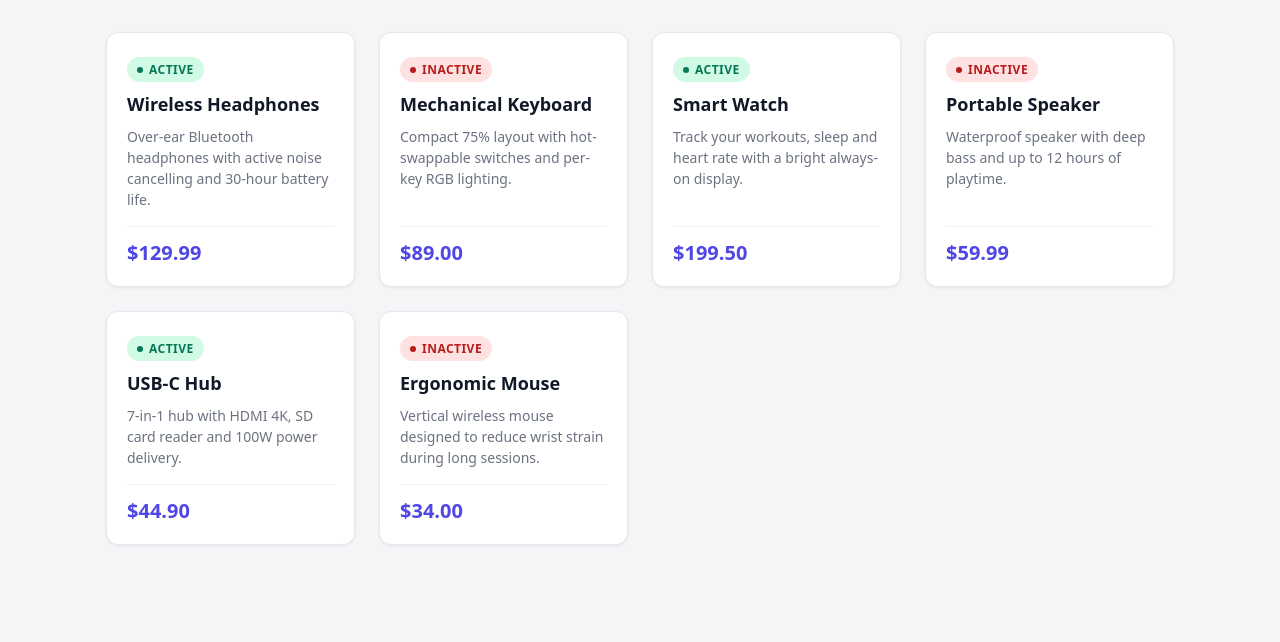
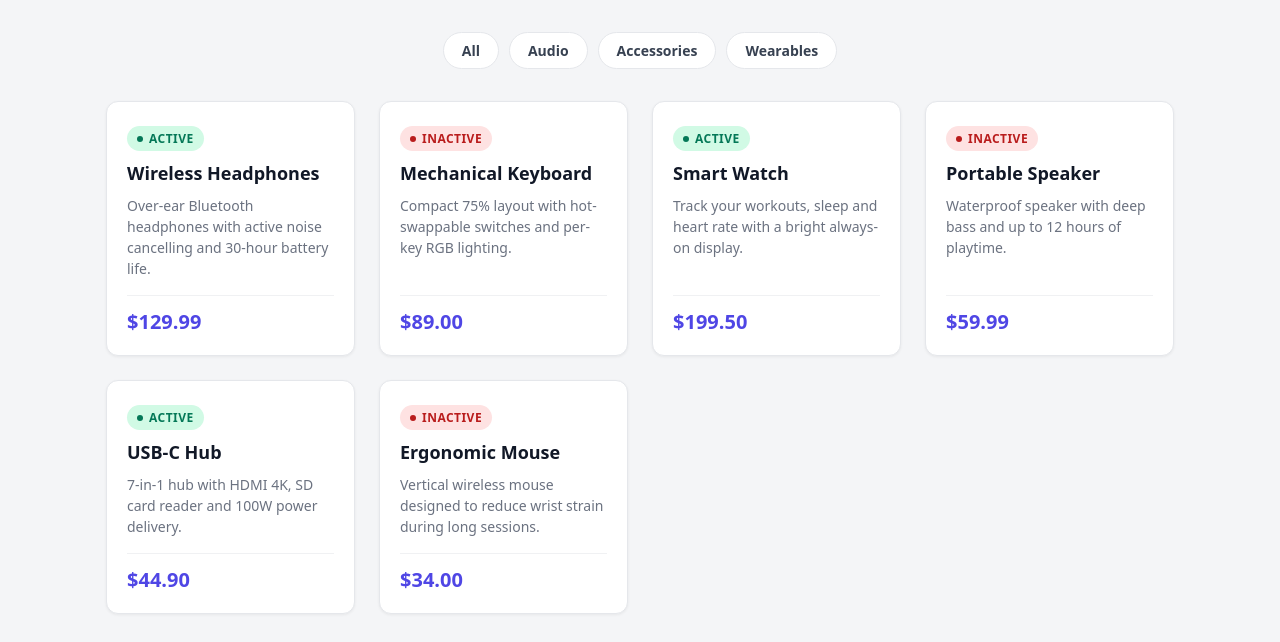
Before and after one commit to FaresAhmed50/Week-01, a React (Vite) app: page / in a window 1280 px wide. Shown: the top 642 px of the page. Built offline with nearby package versions, Linux system fonts and the light colour scheme.

Commit message:
feat(category-filter): add category filter buttons

```diff
--- a/src/App.css
+++ b/src/App.css
@@ -88,3 +88,38 @@ body {
   color: #4f46e5;
   border-top: 1px solid #f0f1f3;
 }
+
+.filter {
+  display: flex;
+  flex-wrap: wrap;
+  justify-content: center;
+  gap: 10px;
+  max-width: 1100px;
+  margin: 0 auto;
+  padding: 32px 16px 0;
+}
+
+.filter__item {
+  padding: 8px 18px;
+  font-size: 14px;
+  font-weight: 600;
+  color: #374151;
+  text-decoration: none;
+  background: #ffffff;
+  border: 1px solid #e5e7eb;
+  border-radius: 999px;
+  transition: background 0.2s ease, color 0.2s ease, border-color 0.2s ease;
+  cursor: pointer;
+}
+
+.filter__item:hover {
+  border-color: #4f46e5;
+  color: #4f46e5;
+}
+
+.filter__item--active,
+.filter__item--active:hover {
+  color: #ffffff;
+  background: #4f46e5;
+  border-color: #4f46e5;
+}
--- a/src/App.jsx
+++ b/src/App.jsx
@@ -1,11 +1,14 @@
 import './App.css'
 import {ProductCard} from "./components/product-card.jsx";
-import {products} from "./data/products.js";
+import {Filter} from "./components/filter.jsx";
+import {categories, products} from "./data/products.js";
 
 function App() {
 
   return (
     <>
+      <Filter categories={categories} />
+
       <div className="product-list">
         {products.map((product) => (
           <ProductCard
--- /dev/null
+++ b/src/components/filter.jsx
@@ -0,0 +1,14 @@
+export const Filter = ({categories}) => {
+    return (
+        <nav className="filter">
+            {categories.map((category) => (
+                <a
+                    key={category}
+                    className="filter__item"
+                >
+                    {category}
+                </a>
+            ))}
+        </nav>
+    )
+}
--- a/src/data/products.js
+++ b/src/data/products.js
@@ -1,7 +1,10 @@
+export const categories = ["All", "Audio", "Accessories", "Wearables"];
+
 export const products = [
     {
         id: 1,
         productName: "Wireless Headphones",
+        category: "Audio",
         productDescription: "Over-ear Bluetooth headphones with active noise cancelling and 30-hour battery life.",
         productPrice: "$129.99",
         productBadge: "Active",
@@ -9,6 +12,7 @@ export const products = [
     {
         id: 2,
         productName: "Mechanical Keyboard",
+        category: "Accessories",
         productDescription: "Compact 75% layout with hot-swappable switches and per-key RGB lighting.",
         productPrice: "$89.00",
         productBadge: "Inactive",
@@ -16,6 +20,7 @@ export const products = [
     {
         id: 3,
         productName: "Smart Watch",
+        category: "Wearables",
         productDescription: "Track your workouts, sleep and heart rate with a bright always-on display.",
         productPrice: "$199.50",
         productBadge: "Active",
@@ -23,6 +28,7 @@ export const products = [
     {
         id: 4,
         productName: "Portable Speaker",
+        category: "Audio",
         productDescription: "Waterproof speaker with deep bass and up to 12 hours of playtime.",
         productPrice: "$59.99",
         productBadge: "Inactive",
@@ -30,6 +36,7 @@ export const products = [
     {
         id: 5,
         productName: "USB-C Hub",
+        category: "Accessories",
         productDescription: "7-in-1 hub with HDMI 4K, SD card reader and 100W power delivery.",
         productPrice: "$44.90",
         productBadge: "Active",
@@ -37,6 +44,7 @@ export const products = [
     {
         id: 6,
         productName: "Ergonomic Mouse",
+        category: "Accessories",
         productDescription: "Vertical wireless mouse designed to reduce wrist strain during long sessions.",
         productPrice: "$34.00",
         productBadge: "Inactive",
```
